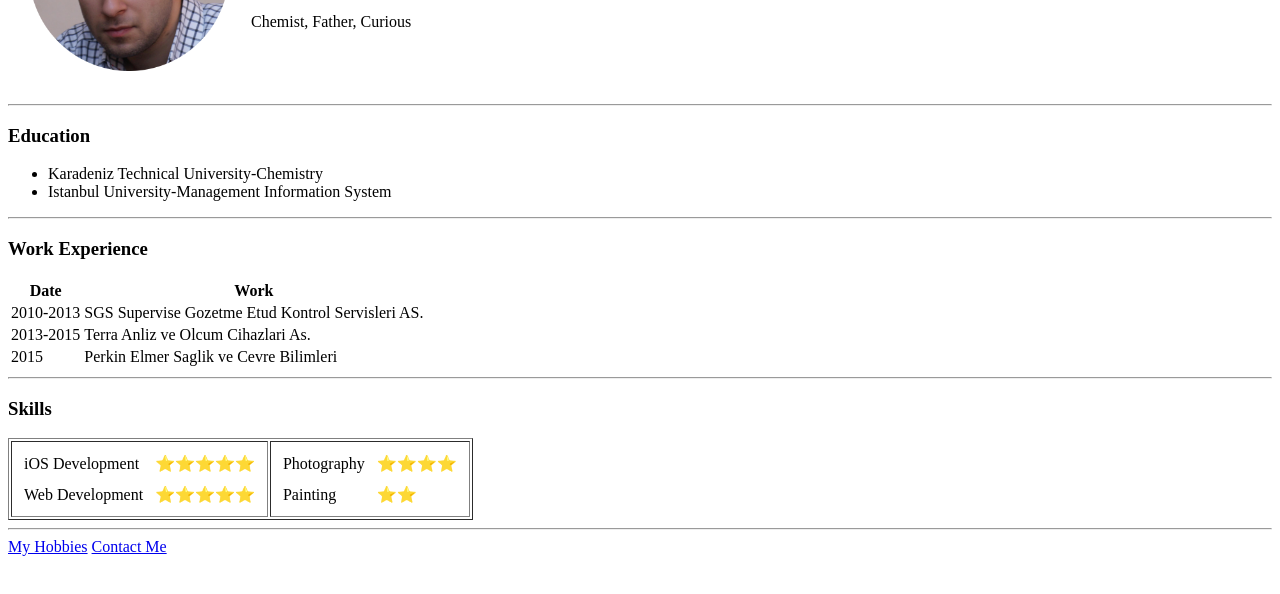
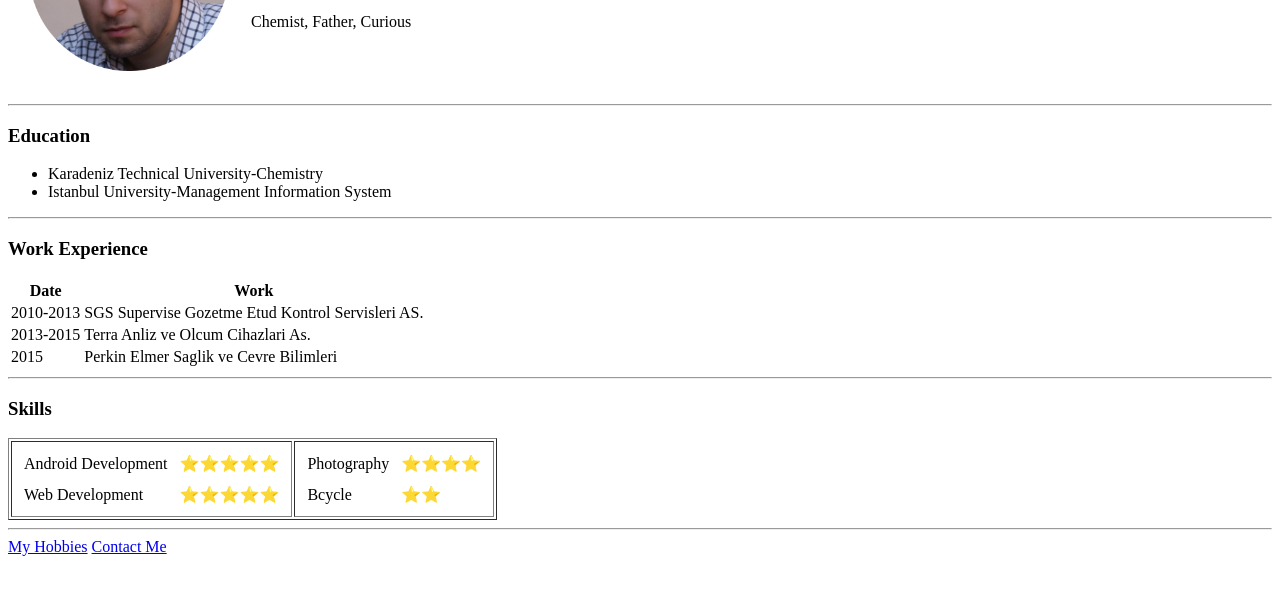
Before and after one commit to mkilyar/cv, a plain HTML site: page index.html in a window 1280 px wide. Shown: the part 158-752 px from the top of the page. Drawn offline with Linux system fonts and the light colour scheme.

Commit message:
index change

```diff
--- a/index.html
+++ b/index.html
@@ -65,7 +65,7 @@
       <td>
         <table cellspacing="10px">
           <tr>
-            <td>iOS Development</td>
+            <td>Android Development</td>
             <td>⭐⭐⭐⭐⭐</td>
           </tr>
           <tr>
@@ -81,7 +81,7 @@
             <td>⭐⭐⭐⭐</td>
           </tr>
           <tr>
-            <td>Painting</td>
+            <td>Bcycle</td>
             <td>⭐⭐</td>
           </tr>
         </table>
```
